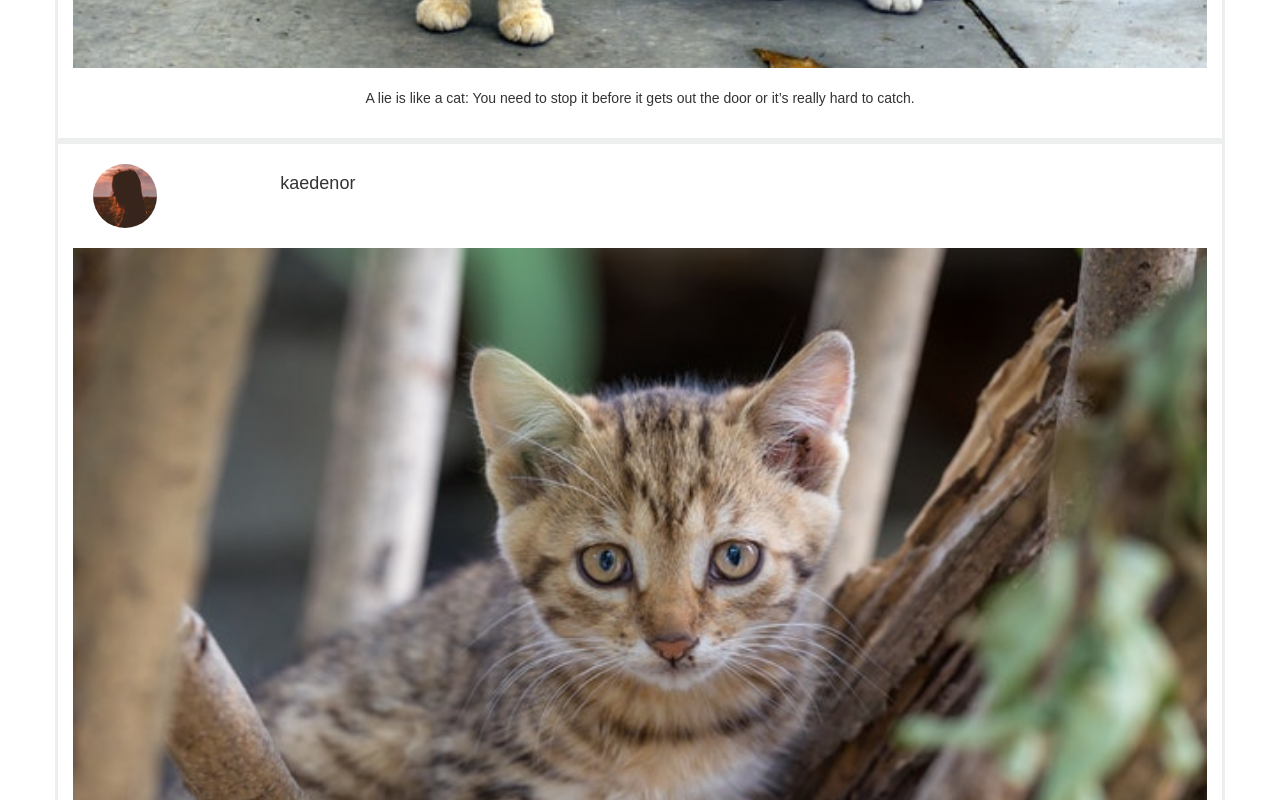
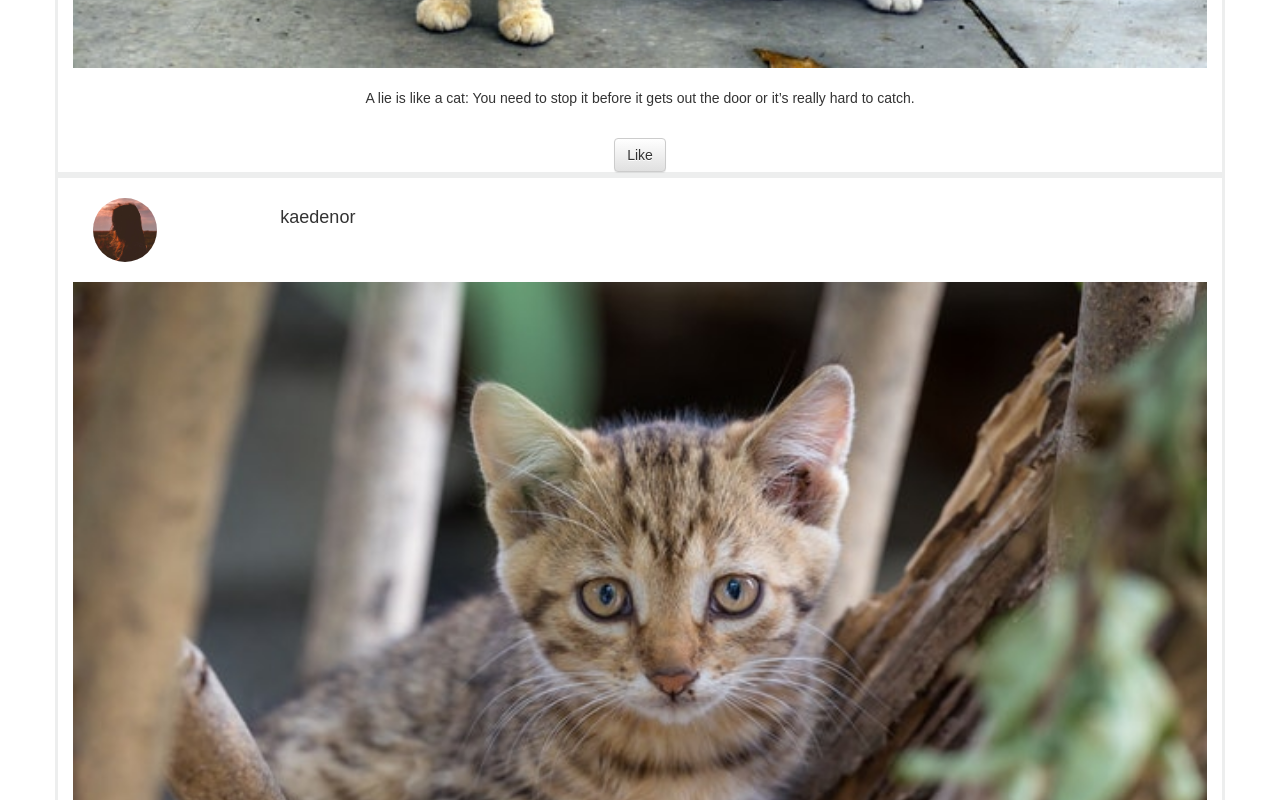
Before and after one commit to ewintram/insta-gallery, a React (Create React App) app: page / in a window 1280 px wide. Shown: the part 880-1680 px from the top of the page. Built offline with nearby package versions, Linux system fonts and the light colour scheme.

Commit message:
tests Post component renders Btn component

```diff
--- a/src/Post.js
+++ b/src/Post.js
@@ -1,5 +1,6 @@
 import React, { Component } from 'react';
 import Avatar from './Avatar.js';
+import Btn from './Btn.js';
 import Description from './Description.js';
 import Photo from './Photo.js';
 import User from './User.js';
@@ -28,6 +29,11 @@ class Post extends React.Component {
               <Description post={this.props.post}/>
             </Col>
           </Row>
+          <Row className="likes">
+            <Col xs={12} md={12}>
+              <Btn label={'Like'}/>
+            </Col>
+          </Row>
         </Grid>
       </li>
     )
```
Also changed, not shown: 1 other file (tests, documents, lock files or other folders).
